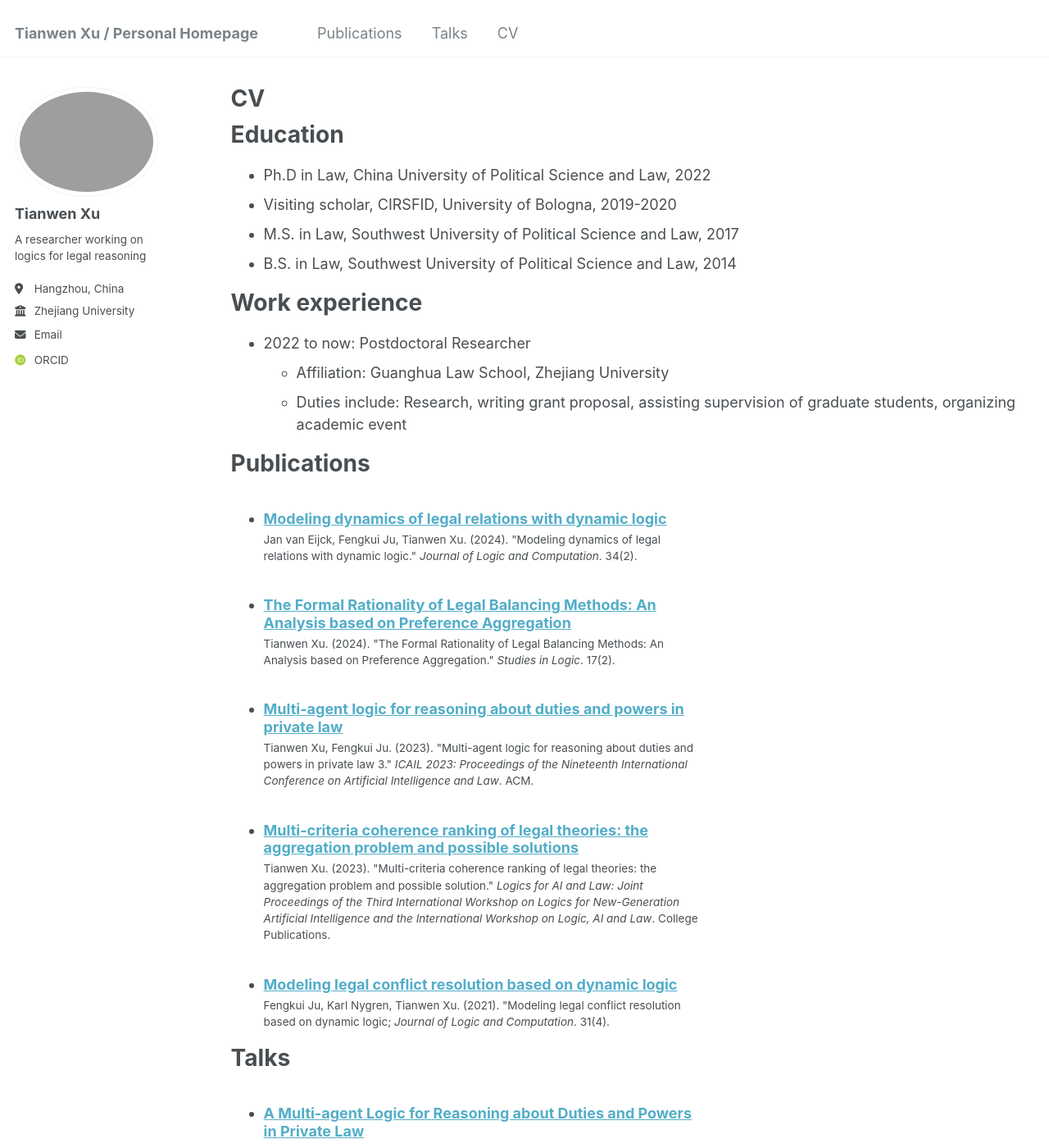
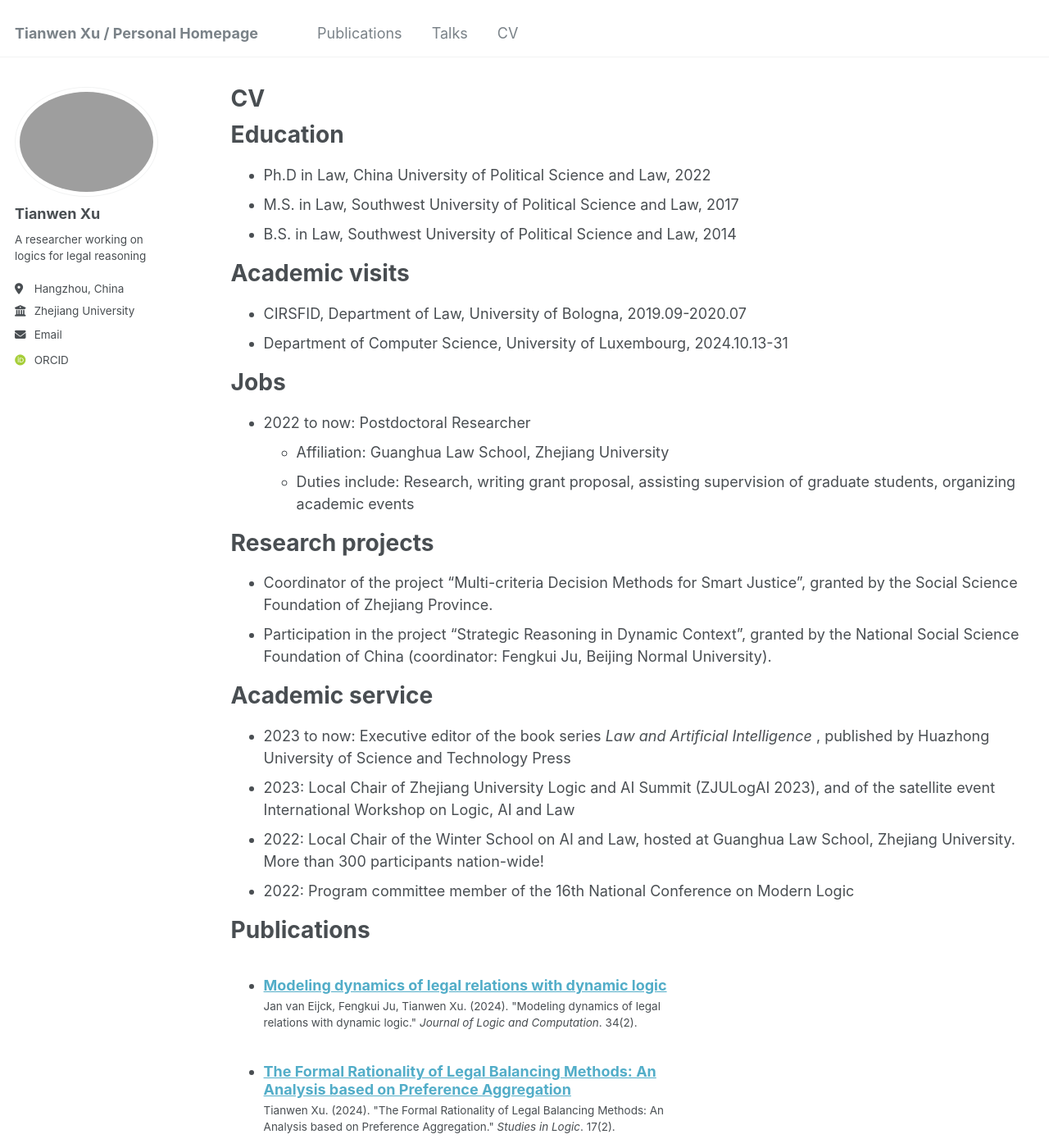
Before and after one commit to tianwenxu-lawlogic/tianwenxu-lawlogic.github.io, a Jekyll site: the page built from _pages/cv.md, in a window 1280 px wide and 1400 px high. Shown: the whole window at 82% size. Built offline with Jekyll 4.4.1, drawn with Linux system fonts in a browser that asks for light colours; some web fonts are replaced.

Commit message:
Update cv.md

```diff
--- a/_pages/cv.md
+++ b/_pages/cv.md
@@ -12,17 +12,35 @@ redirect_from:
 Education
 ======
 * Ph.D in Law, China University of Political Science and Law, 2022
-* Visiting scholar, CIRSFID, University of Bologna, 2019-2020
 * M.S. in Law, Southwest University of Political Science and Law, 2017
 * B.S. in Law, Southwest University of Political Science and Law, 2014
 
 
-Work experience
+Academic visits
+======
+* CIRSFID, Department of Law, University of Bologna, 2019.09-2020.07
+* Department of Computer Science, University of Luxembourg, 2024.10.13-31
+
+
+Jobs
 ======
 * 2022 to now: Postdoctoral Researcher
   * Affiliation: Guanghua Law School, Zhejiang University
-  * Duties include: Research, writing grant proposal, assisting supervision of graduate students, organizing academic event
+  * Duties include: Research, writing grant proposal, assisting supervision of graduate students, organizing academic events
 
+
+Research projects
+======
+* Coordinator of the project "Multi-criteria Decision Methods for Smart Justice", granted by the Social Science Foundation of Zhejiang Province.
+* Participation in the project "Strategic Reasoning in Dynamic Context", granted by the National Social Science Foundation of China (coordinator: Fengkui Ju, Beijing Normal University).
+
+
+Academic service
+======
+* 2023 to now: Executive editor of the book series <i> Law and Artificial Intelligence </i>, published by Huazhong University of Science and Technology Press
+* 2023: Local Chair of Zhejiang University Logic and AI Summit (ZJULogAI 2023), and of the satellite event International Workshop on Logic, AI and Law
+* 2022: Local Chair of the Winter School on AI and Law, hosted at Guanghua Law School, Zhejiang University. More than 300 participants nation-wide!
+* 2022: Program committee member of the 16th National Conference on Modern Logic
 
 
 Publications
@@ -31,6 +49,7 @@ Publications
     {% include archive-single-cv.html %}
   {% endfor %}</ul>
 
+
 Talks
 ======
   <ul>{% for post in site.talks reversed %}
```
